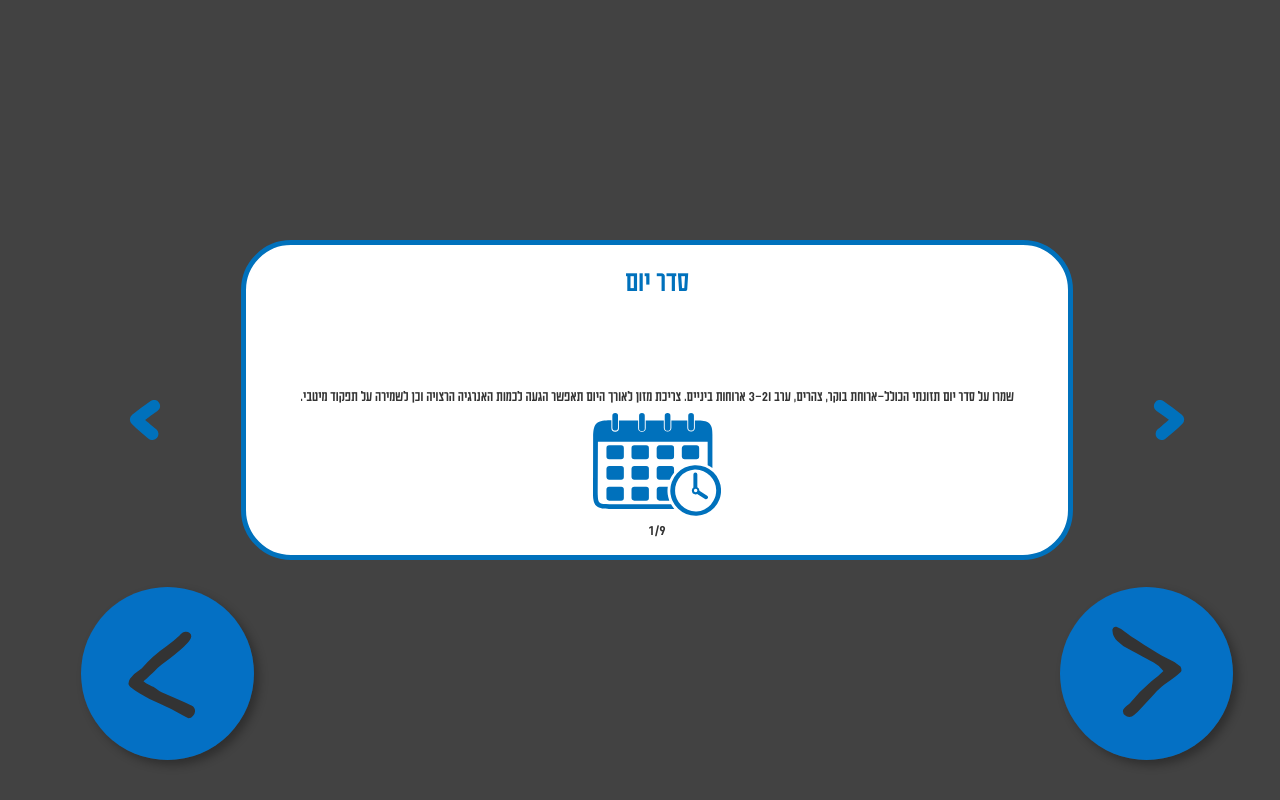
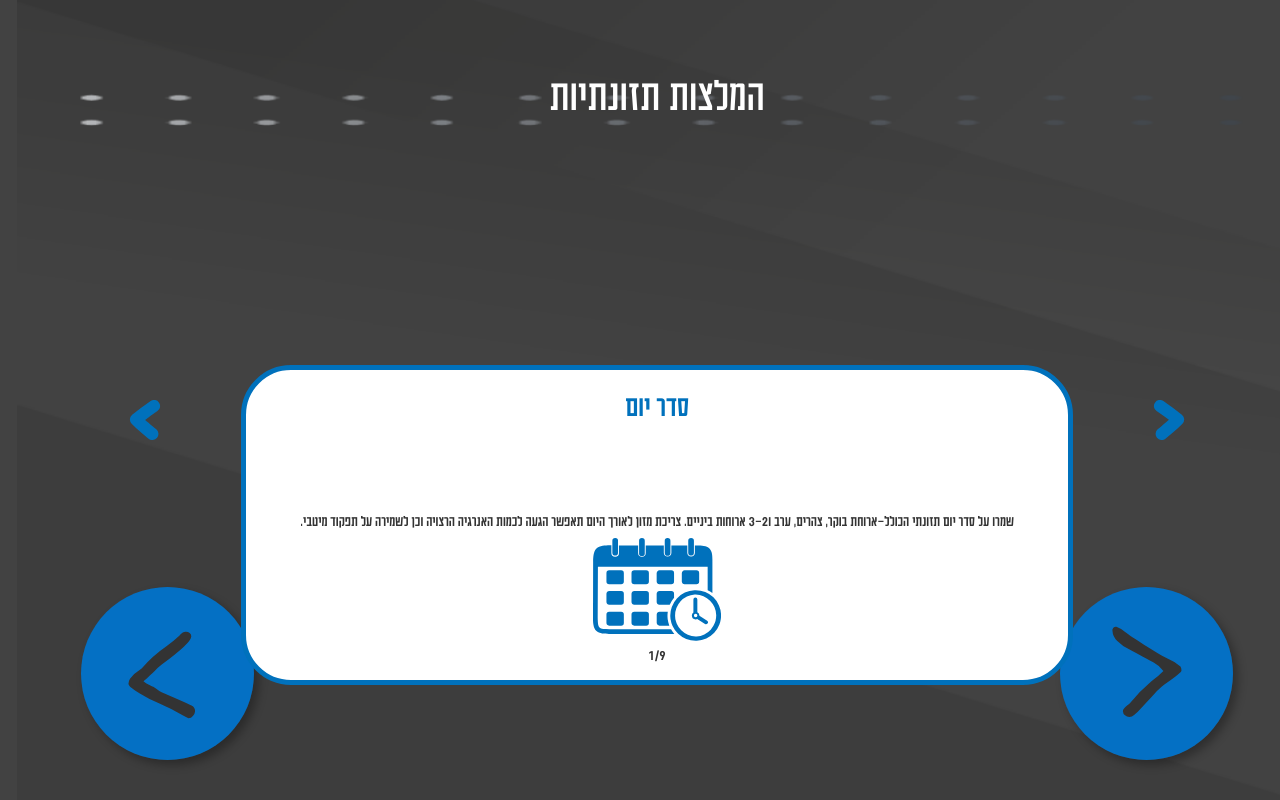
Before and after one commit to inbar2504/programforsports, a React (Vite) app: page /#/slides-page in a window 1280 px wide. Built offline with nearby package versions, Linux system fonts and the light colour scheme.

Commit message:
fixed slides 1

```diff
--- a/src/App.css
+++ b/src/App.css
@@ -247,7 +247,6 @@ body {
   background-image: url("media/regularBg.png");
   background-repeat: no-repeat;
   background-size: 100% 100%;
-
 }
 
 .need-box {
@@ -331,7 +330,8 @@ body {
   display: flex;
   justify-content: center;
   align-items: center;
-  height: 100vh;
+  height: 80vh;
+
 }
 
 .swiper .swiper-slide {
@@ -361,18 +361,20 @@ body {
   margin-bottom: 0.5rem;
 }
 
-
-
 .swiper-button-prev-custom,
 .swiper-button-next-custom {
   position: absolute;
-  width: 10%;   /* make sure it has width */
-  height: 5%;  /* and height */
+  width: 10%;
+  height: 5%;
   background-repeat: no-repeat;
   background-position: center;
   border: none;
   cursor: pointer;
   background: none;
+}
+
+button:focus {
+  -webkit-tap-highlight-color: transparent; /* iOS & Android */
 }
 
 .swiper-button-next-custom {
@@ -402,3 +404,21 @@ body {
     height: 48vh;
   }
 }
+
+#slides-page-title {
+  padding-top: 5%;
+  text-align: center;
+  padding-bottom: 10%;
+  font-size: clamp(3rem, 3vh, 4.5rem);
+
+}
+
+.slides-page-content {
+  display: flex;
+  flex-direction: column;
+  width: 100vw;
+  height: 100vh;
+  background-image: url("media/regularBg.png");
+  background-repeat: no-repeat;
+  background-size: 100% 100%;
+}
--- a/src/slidesPage.jsx
+++ b/src/slidesPage.jsx
@@ -56,6 +56,7 @@ const SlidesPage = () => {
 
   return (
     <div className="slides-page-content">
+      <div className="text" id="slides-page-title">המלצות תזונתיות</div>
       <div className="slider-content">
         {/* Navigation buttons */}
         <button className="swiper-button-prev-custom"></button>
```
